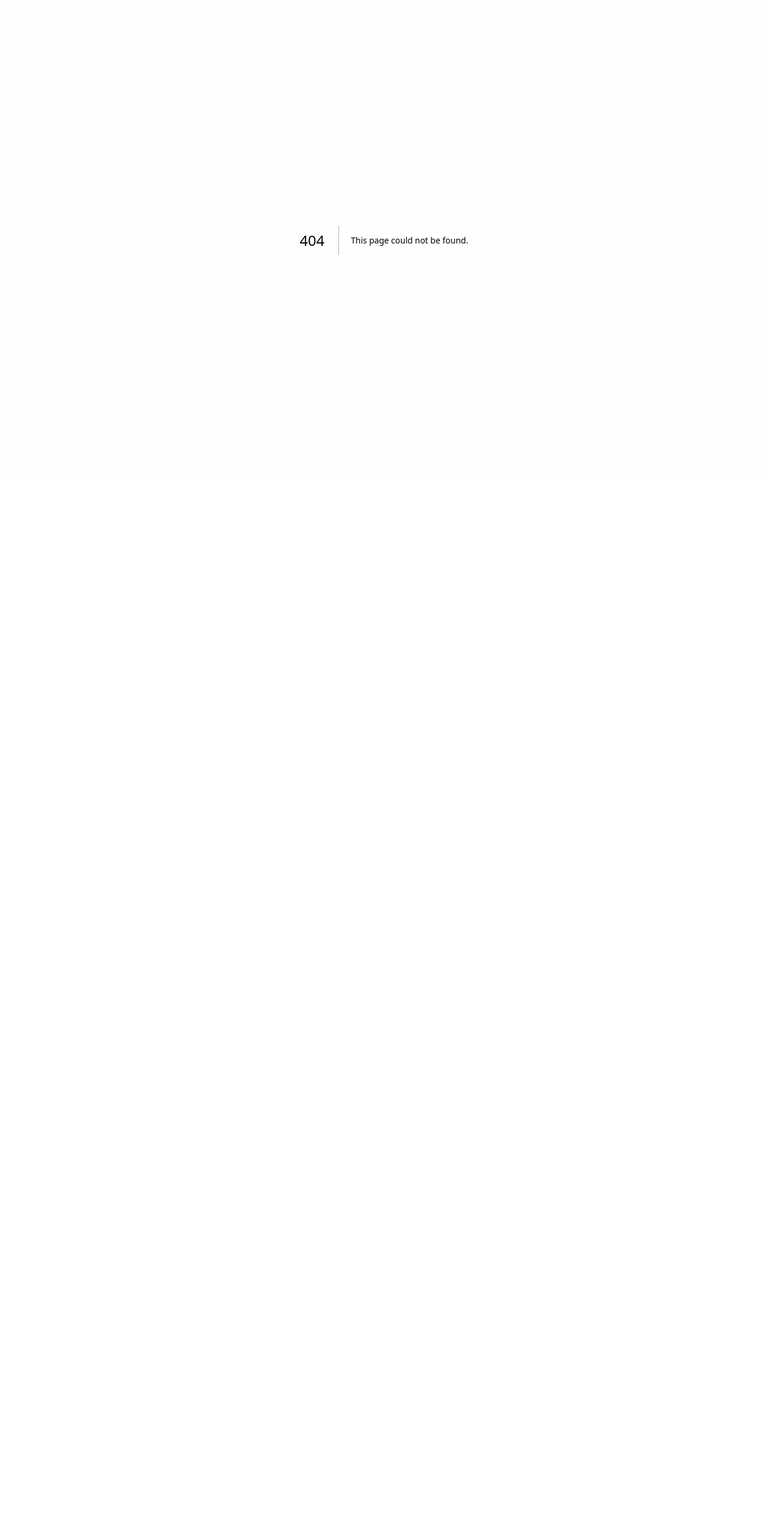
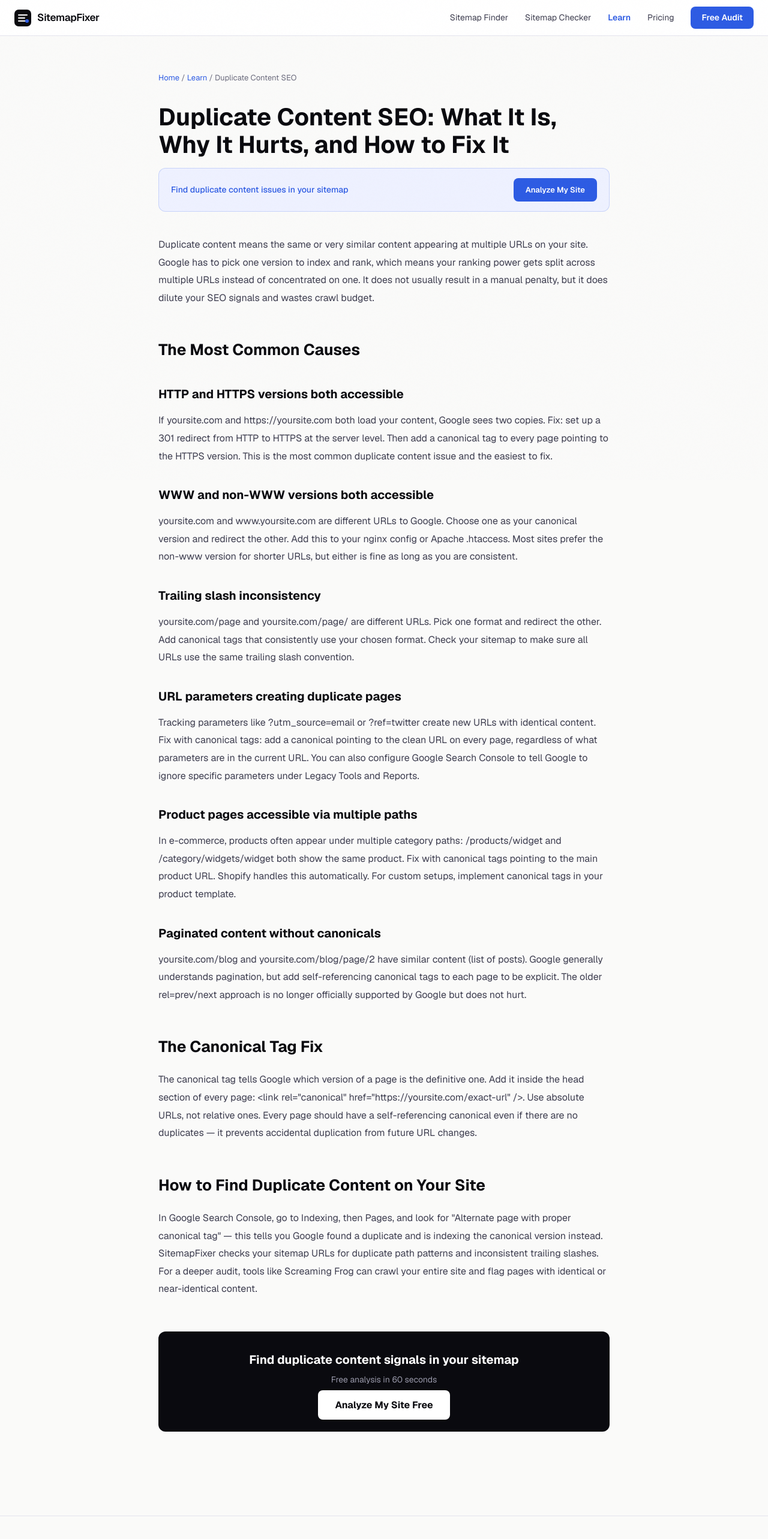
Before and after one commit to Watermelon-Coctail-Bar/sitemap-fixer, a Next.js app: page /learn/duplicate-content-seo in a window 1280 px wide. Before the commit this address had no page. Shown: the top 2566 px of the page at 60% size. Before the commit the page ends 800 px from the top, so only its background shows below. Built offline with nearby package versions, Linux system fonts and the light colour scheme.

Commit message:
Create page.tsx

```diff
--- /dev/null
+++ b/src/app/learn/duplicate-content-seo/page.tsx
@@ -0,0 +1,56 @@
+import type { Metadata } from 'next';
+export const metadata: Metadata = {
+  title: 'Duplicate Content SEO: Causes, Impact, and Fixes | SitemapFixer',
+  description: "Duplicate content confuses Google and splits your ranking signals. Here are the real causes, how much it actually hurts, and the exact fixes for each type.",
+  alternates: { canonical: 'https://sitemapfixer.com/learn/duplicate-content-seo' },
+};
+export default function Page() {
+  return (
+    <div style={{ maxWidth: 800, margin: '0 auto', padding: '60px 24px' }}>
+      <nav style={{ fontSize: 13, color: '#6b6b7d', marginBottom: 32 }}>
+        <a href="/" style={{ color: '#2d5be3', textDecoration: 'none' }}>Home</a>{' / '}
+        <a href="/learn" style={{ color: '#2d5be3', textDecoration: 'none' }}>Learn</a>{' / '}
+        <span>Duplicate Content SEO</span>
+      </nav>
+      <h1 style={{ fontSize: 40, fontWeight: 700, color: '#0a0a0f', marginBottom: 16, lineHeight: 1.15 }}>Duplicate Content SEO: What It Is, Why It Hurts, and How to Fix It</h1>
+      <div style={{ background: '#eef1ff', border: '1px solid rgba(45,91,227,0.2)', borderRadius: 12, padding: '16px 20px', marginBottom: 40, display: 'flex', alignItems: 'center', justifyContent: 'space-between', gap: 16 }}>
+        <span style={{ fontSize: 14, color: '#2d5be3', fontWeight: 500 }}>Find duplicate content issues in your sitemap</span>
+        <a href="/" style={{ background: '#2d5be3', color: 'white', padding: '10px 20px', borderRadius: 8, textDecoration: 'none', fontWeight: 600, fontSize: 13 }}>Analyze My Site</a>
+      </div>
+      <div style={{ fontSize: 16, color: '#3d3d4f', lineHeight: 1.85 }}>
+        <p style={{ marginBottom: 24 }}>Duplicate content means the same or very similar content appearing at multiple URLs on your site. Google has to pick one version to index and rank, which means your ranking power gets split across multiple URLs instead of concentrated on one. It does not usually result in a manual penalty, but it does dilute your SEO signals and wastes crawl budget.</p>
+
+        <h2 style={{ fontSize: 26, fontWeight: 700, color: '#0a0a0f', marginTop: 48, marginBottom: 16 }}>The Most Common Causes</h2>
+
+        <h3 style={{ fontSize: 20, fontWeight: 700, color: '#0a0a0f', marginTop: 32, marginBottom: 10 }}>HTTP and HTTPS versions both accessible</h3>
+        <p style={{ marginBottom: 24 }}>If yoursite.com and https://yoursite.com both load your content, Google sees two copies. Fix: set up a 301 redirect from HTTP to HTTPS at the server level. Then add a canonical tag to every page pointing to the HTTPS version. This is the most common duplicate content issue and the easiest to fix.</p>
+
+        <h3 style={{ fontSize: 20, fontWeight: 700, color: '#0a0a0f', marginTop: 32, marginBottom: 10 }}>WWW and non-WWW versions both accessible</h3>
+        <p style={{ marginBottom: 24 }}>yoursite.com and www.yoursite.com are different URLs to Google. Choose one as your canonical version and redirect the other. Add this to your nginx config or Apache .htaccess. Most sites prefer the non-www version for shorter URLs, but either is fine as long as you are consistent.</p>
+
+        <h3 style={{ fontSize: 20, fontWeight: 700, color: '#0a0a0f', marginTop: 32, marginBottom: 10 }}>Trailing slash inconsistency</h3>
+        <p style={{ marginBottom: 24 }}>yoursite.com/page and yoursite.com/page/ are different URLs. Pick one format and redirect the other. Add canonical tags that consistently use your chosen format. Check your sitemap to make sure all URLs use the same trailing slash convention.</p>
+
+        <h3 style={{ fontSize: 20, fontWeight: 700, color: '#0a0a0f', marginTop: 32, marginBottom: 10 }}>URL parameters creating duplicate pages</h3>
+        <p style={{ marginBottom: 24 }}>Tracking parameters like ?utm_source=email or ?ref=twitter create new URLs with identical content. Fix with canonical tags: add a canonical pointing to the clean URL on every page, regardless of what parameters are in the current URL. You can also configure Google Search Console to tell Google to ignore specific parameters under Legacy Tools and Reports.</p>
+
+        <h3 style={{ fontSize: 20, fontWeight: 700, color: '#0a0a0f', marginTop: 32, marginBottom: 10 }}>Product pages accessible via multiple paths</h3>
+        <p style={{ marginBottom: 24 }}>In e-commerce, products often appear under multiple category paths: /products/widget and /category/widgets/widget both show the same product. Fix with canonical tags pointing to the main product URL. Shopify handles this automatically. For custom setups, implement canonical tags in your product template.</p>
+
+        <h3 style={{ fontSize: 20, fontWeight: 700, color: '#0a0a0f', marginTop: 32, marginBottom: 10 }}>Paginated content without canonicals</h3>
+        <p style={{ marginBottom: 24 }}>yoursite.com/blog and yoursite.com/blog/page/2 have similar content (list of posts). Google generally understands pagination, but add self-referencing canonical tags to each page to be explicit. The older rel=prev/next approach is no longer officially supported by Google but does not hurt.</p>
+
+        <h2 style={{ fontSize: 26, fontWeight: 700, color: '#0a0a0f', marginTop: 48, marginBottom: 16 }}>The Canonical Tag Fix</h2>
+        <p style={{ marginBottom: 24 }}>The canonical tag tells Google which version of a page is the definitive one. Add it inside the head section of every page: &lt;link rel="canonical" href="https://yoursite.com/exact-url" /&gt;. Use absolute URLs, not relative ones. Every page should have a self-referencing canonical even if there are no duplicates — it prevents accidental duplication from future URL changes.</p>
+
+        <h2 style={{ fontSize: 26, fontWeight: 700, color: '#0a0a0f', marginTop: 48, marginBottom: 16 }}>How to Find Duplicate Content on Your Site</h2>
+        <p style={{ marginBottom: 24 }}>In Google Search Console, go to Indexing, then Pages, and look for "Alternate page with proper canonical tag" — this tells you Google found a duplicate and is indexing the canonical version instead. SitemapFixer checks your sitemap URLs for duplicate path patterns and inconsistent trailing slashes. For a deeper audit, tools like Screaming Frog can crawl your entire site and flag pages with identical or near-identical content.</p>
+      </div>
+      <div style={{ background: '#0a0a0f', borderRadius: 12, padding: '32px', textAlign: 'center', marginTop: 56 }}>
+        <div style={{ fontSize: 20, fontWeight: 700, color: 'white', marginBottom: 8 }}>Find duplicate content signals in your sitemap</div>
+        <div style={{ color: '#9999aa', marginBottom: 20, fontSize: 14 }}>Free analysis in 60 seconds</div>
+        <a href="/" style={{ background: 'white', color: '#0a0a0f', padding: '14px 28px', borderRadius: 8, textDecoration: 'none', fontWeight: 700 }}>Analyze My Site Free</a>
+      </div>
+    </div>
+  );
+}
```
